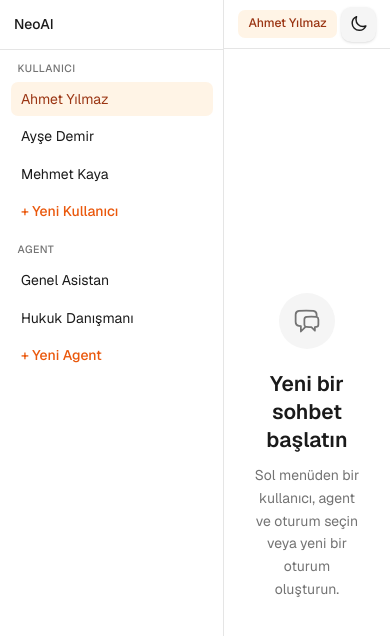
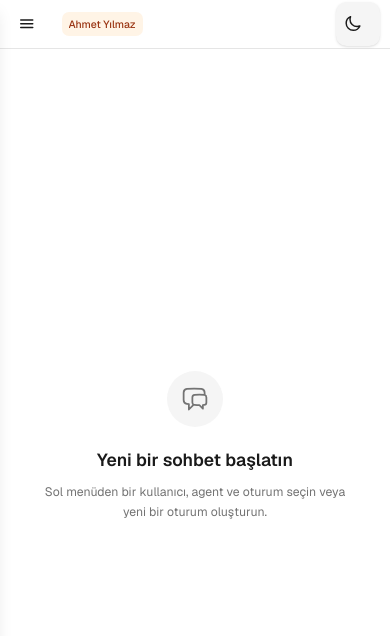
Before and after one commit to mmuuhmmtt/projem-app, a Next.js app: page / in a window 390 px wide. Shown: the top 636 px of the page. Built offline with nearby package versions, Linux system fonts and the light colour scheme.

Commit message:
designupdate

```diff
--- a/app/globals.css
+++ b/app/globals.css
@@ -118,6 +118,12 @@ button, input, select, textarea {
   display: none;
 }
 
+/* Safe area support for mobile devices */
+.safe-area-bottom {
+  padding-bottom: env(safe-area-inset-bottom);
+}
+
+/* Mobile responsive styles */
 @media (max-width: 768px) {
   .mobile-only {
     display: block;
@@ -130,4 +136,10 @@ button, input, select, textarea {
   html {
     font-size: 14px;
   }
+
+  /* Better touch targets */
+  button, a {
+    min-height: 44px;
+    min-width: 44px;
+  }
 }
--- a/app/layout.js
+++ b/app/layout.js
@@ -13,8 +13,9 @@ const geistMono = Geist_Mono({
 });
 
 export const metadata = {
-  title: "Create Next App",
-  description: "Generated by create next app",
+  title: "NeoAI - Yapay Zeka Destekli Sohbet",
+  description: "Modern ve akıllı sohbet deneyimi için AI destekli platform",
+  viewport: "width=device-width, initial-scale=1, maximum-scale=5, user-scalable=yes",
 };
 
 export default function RootLayout({ children }) {
--- a/app/page.js
+++ b/app/page.js
@@ -1,6 +1,6 @@
 "use client";
 
-import React from 'react';
+import React, { useState } from 'react';
 import {Sidebar} from "@/components/sidebar";
 import {ChatHistory} from "@/components/chat-history";
 import {ChatInput} from "@/components/chat-input";
@@ -9,29 +9,46 @@ import {useAppContext} from "@/context/app-context";
 
 export default function Home() {
   const { selectedSession } = useAppContext();
+  const [sidebarOpen, setSidebarOpen] = useState(false);
 
   return (
       <div className="flex h-screen bg-[#ffffff] dark:bg-[#1a1a1a] overflow-hidden">
-        <Sidebar />
+        {/* Mobile Overlay */}
+        {sidebarOpen && (
+          <div
+            className="fixed inset-0 bg-black/50 z-40 md:hidden"
+            onClick={() => setSidebarOpen(false)}
+          />
+        )}
+
+        {/* Sidebar - Hidden on mobile, visible on desktop */}
+        <div className={`
+          fixed md:static inset-y-0 left-0 z-50
+          transform transition-transform duration-300 ease-in-out
+          ${sidebarOpen ? 'translate-x-0' : '-translate-x-full md:translate-x-0'}
+        `}>
+          <Sidebar onClose={() => setSidebarOpen(false)} />
+        </div>
+
         <div className="flex flex-col flex-grow overflow-hidden">
-          <CompactHeader />
+          <CompactHeader onMenuClick={() => setSidebarOpen(true)} />
           {selectedSession ? (
               <>
                 <ChatHistory />
                 <ChatInput />
               </>
           ) : (
-              <div className="flex items-center justify-center flex-grow">
+              <div className="flex items-center justify-center flex-grow px-4">
                 <div className="text-center p-8 max-w-2xl animate-fade-in">
                   <div className="w-16 h-16 mx-auto mb-6 rounded-full bg-[#f5f5f5] dark:bg-[#2d2d2d] flex items-center justify-center">
                     <svg xmlns="http://www.w3.org/2000/svg" fill="none" viewBox="0 0 24 24" strokeWidth={1.5} stroke="currentColor" className="w-8 h-8 text-[#737373] dark:text-[#a3a3a3]">
                       <path strokeLinecap="round" strokeLinejoin="round" d="M20.25 8.511c.884.284 1.5 1.128 1.5 2.097v4.286c0 1.136-.847 2.1-1.98 2.193-.34.027-.68.052-1.02.072v3.091l-3-3c-1.354 0-2.694-.055-4.02-.163a2.115 2.115 0 0 1-.825-.242m9.345-8.334a2.126 2.126 0 0 0-.476-.095 48.64 48.64 0 0 0-8.048 0c-1.131.094-1.976 1.057-1.976 2.192v4.286c0 .837.46 1.58 1.155 1.951m9.345-8.334V6.637c0-1.621-1.152-3.026-2.76-3.235A48.455 48.455 0 0 0 11.25 3c-2.115 0-4.198.137-6.24.402-1.608.209-2.76 1.614-2.76 3.235v6.226c0 1.621 1.152 3.026 2.76 3.235.577.075 1.157.14 1.74.194V21l4.155-4.155" />
                     </svg>
                   </div>
-                  <h2 className="text-2xl font-semibold mb-3 text-[#1a1a1a] dark:text-[#e5e5e5]">
+                  <h2 className="text-xl md:text-2xl font-semibold mb-3 text-[#1a1a1a] dark:text-[#e5e5e5]">
                     Yeni bir sohbet başlatın
                   </h2>
-                  <p className="text-[#737373] dark:text-[#a3a3a3] leading-relaxed">
+                  <p className="text-sm md:text-base text-[#737373] dark:text-[#a3a3a3] leading-relaxed">
                     Sol menüden bir kullanıcı, agent ve oturum seçin veya yeni bir oturum oluşturun.
                   </p>
                 </div>
--- a/components/chat-history.jsx
+++ b/components/chat-history.jsx
@@ -21,16 +21,16 @@ export function ChatHistory() {
 
 
                 {currentMessages.length > 0 ? (
-                    <div className="py-8 px-4 md:px-8">
-                        <div className="space-y-8">
+                    <div className="py-4 md:py-8 px-3 md:px-4 lg:px-8">
+                        <div className="space-y-4 md:space-y-8">
                         {currentMessages.map((message) => (
                             <MessageBubble key={message.id} message={message} />
                         ))}
                         {isLoading && (
                             <div className="flex justify-start animate-fade-in">
-                                <div className="flex items-start gap-4 max-w-[85%]">
-                                    <div className="w-8 h-8 shrink-0 rounded-full flex items-center justify-center bg-[#d4d4d4] dark:bg-[#404040]">
-                                        <svg xmlns="http://www.w3.org/2000/svg" fill="none" viewBox="0 0 24 24" strokeWidth={2} stroke="currentColor" className="w-4 h-4 text-white">
+                                <div className="flex items-start gap-3 md:gap-4 max-w-[90%] md:max-w-[85%]">
+                                    <div className="w-7 h-7 md:w-8 md:h-8 shrink-0 rounded-full flex items-center justify-center bg-[#d4d4d4] dark:bg-[#404040]">
+                                        <svg xmlns="http://www.w3.org/2000/svg" fill="none" viewBox="0 0 24 24" strokeWidth={2} stroke="currentColor" className="w-3.5 h-3.5 md:w-4 md:h-4 text-white">
                                             <path strokeLinecap="round" strokeLinejoin="round" d="M9.813 15.904 9 18.75l-.813-2.846a4.5 4.5 0 0 0-3.09-3.09L2.25 12l2.846-.813a4.5 4.5 0 0 0 3.09-3.09L9 5.25l.813 2.846a4.5 4.5 0 0 0 3.09 3.09L15.75 12l-2.846.813a4.5 4.5 0 0 0-3.09 3.09ZM18.259 8.715 18 9.75l-.259-1.035a3.375 3.375 0 0 0-2.455-2.456L14.25 6l1.036-.259a3.375 3.375 0 0 0 2.455-2.456L18 2.25l.259 1.035a3.375 3.375 0 0 0 2.456 2.456L21.75 6l-1.035.259a3.375 3.375 0 0 0-2.456 2.456ZM16.894 20.567 16.5 21.75l-.394-1.183a2.25 2.25 0 0 0-1.423-1.423L13.5 18.75l1.183-.394a2.25 2.25 0 0 0 1.423-1.423l.394-1.183.394 1.183a2.25 2.25 0 0 0 1.423 1.423l1.183.394-1.183.394a2.25 2.25 0 0 0-1.423 1.423Z" />
                                         </svg>
                                     </div>
@@ -49,12 +49,12 @@ export function ChatHistory() {
                         </div>
                     </div>
                 ) : (
-                    <div className="flex items-center justify-center h-full">
+                    <div className="flex items-center justify-center h-full px-4">
                         <div className="text-center max-w-xl">
-                            <h3 className="text-xl font-medium text-[#1a1a1a] dark:text-[#e5e5e5] mb-2">
+                            <h3 className="text-lg md:text-xl font-medium text-[#1a1a1a] dark:text-[#e5e5e5] mb-2">
                                 Yeni sohbet başlat
                             </h3>
-                            <p className="text-[#737373] dark:text-[#a3a3a3]">
+                            <p className="text-sm md:text-base text-[#737373] dark:text-[#a3a3a3]">
                                 Aşağıdan bir mesaj göndererek sohbete başlayın.
                             </p>
                         </div>
--- a/components/compact-header.jsx
+++ b/components/compact-header.jsx
@@ -2,19 +2,30 @@ import React from 'react';
 import { useAppContext } from '@/context/app-context';
 import ThemeToggle from '@/components/theme-toggle';
 
-export function CompactHeader() {
+export function CompactHeader({ onMenuClick }) {
     const { selectedUser, selectedAgent } = useAppContext();
 
     return (
-        <div className="h-14 border-b border-[#e5e5e5] dark:border-[#2d2d2d] bg-[#ffffff] dark:bg-[#1a1a1a] flex items-center justify-between px-4 shrink-0">
-            <div className="flex items-center gap-3">
+        <div className="h-14 border-b border-[#e5e5e5] dark:border-[#2d2d2d] bg-[#ffffff] dark:bg-[#1a1a1a] flex items-center justify-between px-3 md:px-4 shrink-0">
+            <div className="flex items-center gap-2 md:gap-3">
+                {/* Hamburger menu for mobile */}
+                <button
+                    onClick={onMenuClick}
+                    className="md:hidden p-2 rounded-lg hover:bg-[#f5f5f5] dark:hover:bg-[#2d2d2d] transition-colors"
+                    aria-label="Menüyü Aç"
+                >
+                    <svg xmlns="http://www.w3.org/2000/svg" fill="none" viewBox="0 0 24 24" strokeWidth={2} stroke="currentColor" className="w-5 h-5 text-[#1a1a1a] dark:text-[#e5e5e5]">
+                        <path strokeLinecap="round" strokeLinejoin="round" d="M3.75 6.75h16.5M3.75 12h16.5m-16.5 5.25h16.5" />
+                    </svg>
+                </button>
+
                 {selectedUser && (
-                    <div className="flex items-center gap-2 px-3 py-1.5 rounded-lg bg-[#fff4e6] dark:bg-[#431407] text-sm text-[#9a3412] dark:text-[#fdba74]">
-                        <span className="font-medium">{selectedUser.name}</span>
+                    <div className="flex items-center gap-2 px-2 md:px-3 py-1.5 rounded-lg bg-[#fff4e6] dark:bg-[#431407] text-xs md:text-sm text-[#9a3412] dark:text-[#fdba74]">
+                        <span className="font-medium truncate max-w-[120px] md:max-w-none">{selectedUser.name}</span>
                         {selectedAgent && (
                             <>
                                 <span className="text-[#a3a3a3]">/</span>
-                                <span>{selectedAgent.name}</span>
+                                <span className="truncate max-w-[100px] md:max-w-none">{selectedAgent.name}</span>
                             </>
                         )}
                     </div>
--- a/components/sidebar.jsx
+++ b/components/sidebar.jsx
@@ -4,15 +4,25 @@ import {UserSelector} from "@/components/user-selector";
 import AgentSelector from "@/components/agent-selector";
 import {SessionSelector} from "@/components/session-selector";
 
-export function Sidebar() {
+export function Sidebar({ onClose }) {
     const {selectedUser, selectedAgent} = useAppContext();
 
     return (
-        <div className="w-64 shrink-0 bg-[#ffffff] dark:bg-[#1a1a1a] border-r border-[#e5e5e5] dark:border-[#2d2d2d] flex flex-col h-full">
-            <div className="p-4 border-b border-[#e5e5e5] dark:border-[#2d2d2d]">
+        <div className="w-64 md:w-64 shrink-0 bg-[#ffffff] dark:bg-[#1a1a1a] border-r border-[#e5e5e5] dark:border-[#2d2d2d] flex flex-col h-full shadow-lg md:shadow-none">
+            <div className="p-4 border-b border-[#e5e5e5] dark:border-[#2d2d2d] flex items-center justify-between">
                 <h1 className="text-base font-medium text-[#1a1a1a] dark:text-[#e5e5e5]">
                     NeoAI
                 </h1>
+                {/* Close button for mobile */}
+                <button
+                    onClick={onClose}
+                    className="md:hidden p-2 rounded-lg hover:bg-[#f5f5f5] dark:hover:bg-[#2d2d2d] transition-colors"
+                    aria-label="Menüyü Kapat"
+                >
+                    <svg xmlns="http://www.w3.org/2000/svg" fill="none" viewBox="0 0 24 24" strokeWidth={2} stroke="currentColor" className="w-5 h-5 text-[#737373] dark:text-[#a3a3a3]">
+                        <path strokeLinecap="round" strokeLinejoin="round" d="M6 18 18 6M6 6l12 12" />
+                    </svg>
+                </button>
             </div>
 
             <div className="flex-grow overflow-auto">
```
Also changed, not shown: components/chat-input.jsx (+7 -5 lines), components/message-bubble.jsx (+9 -9 lines).
